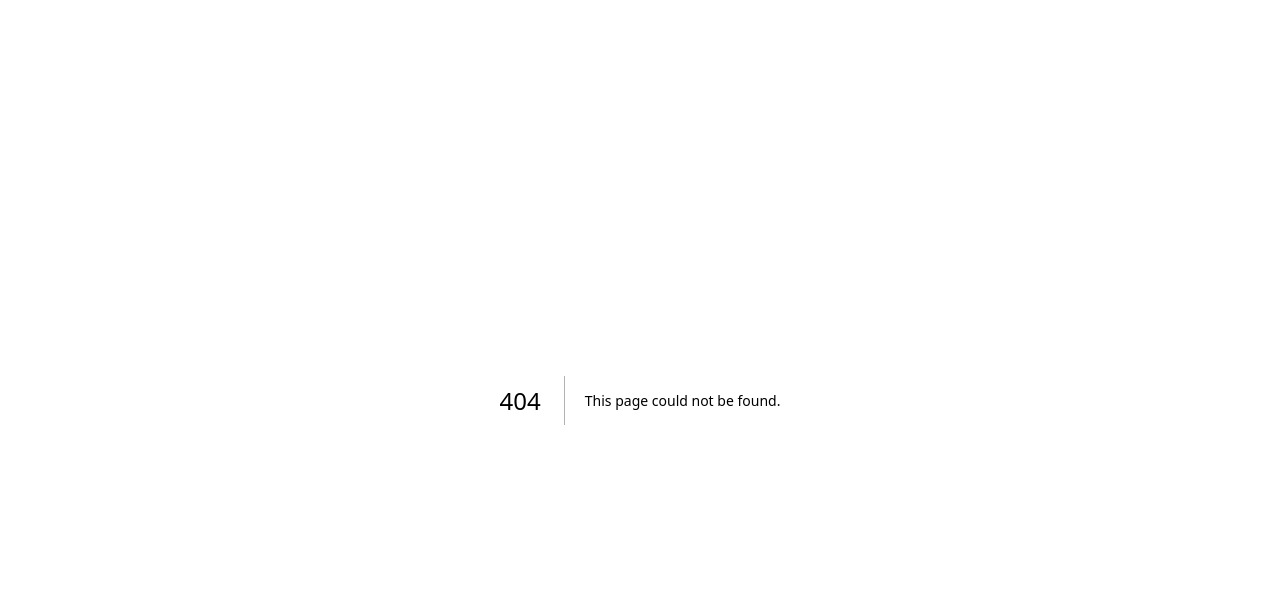
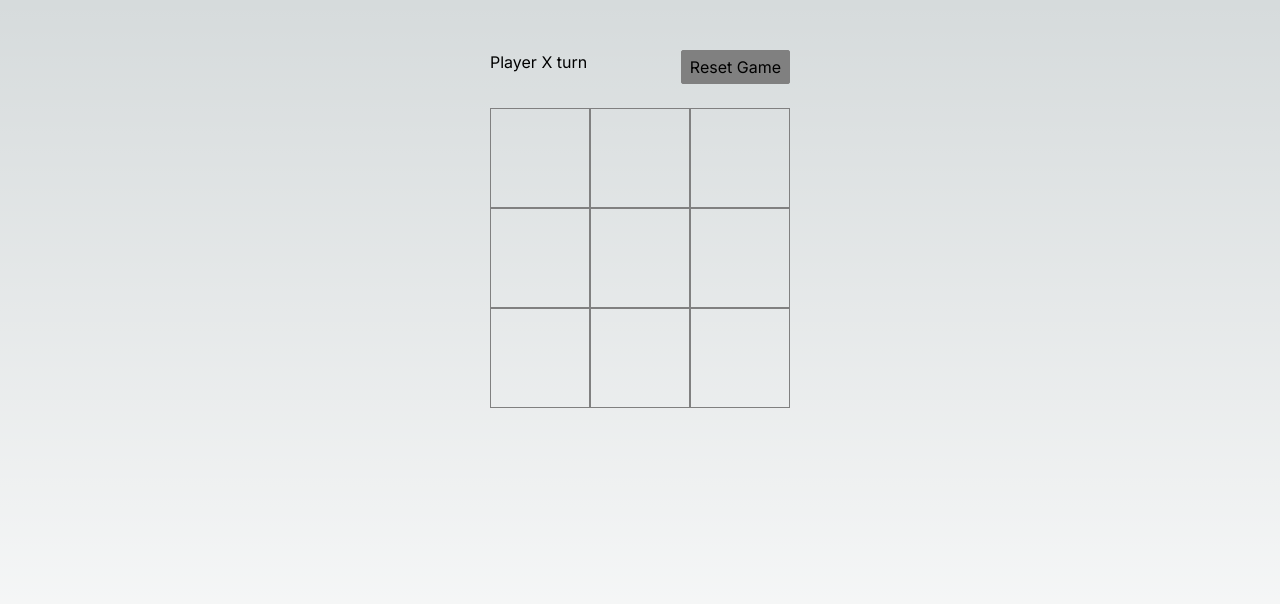
Before and after one commit to Jai-khanchandani/machine-coding-practice, a Next.js app: page /tic-tac-toe in a window 1280 px wide. Before the commit this address had no page. Shown: the top 604 px of the page. Built offline with nearby package versions, Linux system fonts and the light colour scheme.

Commit message:
feat: add tic tac toe game

```diff
--- a/src/app/globals.css
+++ b/src/app/globals.css
@@ -31,3 +31,20 @@ body {
     text-wrap: balance;
   }
 }
+
+.dF {
+  display: flex;
+}
+.dFA {
+  display: flex;
+  align-items: center;
+}
+.jcC {
+  justify-content: center;
+}
+.jcSB {
+  justify-content: space-between;
+}
+.fdC {
+  flex-direction: column;
+}
--- /dev/null
+++ b/src/app/tic-tac-toe/page.js
@@ -0,0 +1,114 @@
+"use client";
+
+import React, { useState } from "react";
+import styled from "styled-components";
+
+const Wrapper = styled.div`
+  padding: 50px;
+  height: 100vh;
+  .testHeading {
+    width: 300px;
+  }
+  .resetButton {
+    padding: 4px 8px;
+    border: 1px solid grey;
+    background: grey;
+    border-radius: 2px;
+  }
+`;
+
+const BoardWrapper = styled.div`
+  display: grid;
+  grid-template-columns: repeat(3, 1fr);
+  margin-top: 24px;
+  width: 300px;
+  height: 300px;
+  button {
+    border: 1px solid grey;
+    padding: 24px;
+    min-height: 76px;
+  }
+`;
+
+const initialBoard = () => Array(9).fill(null);
+
+const WINNING_PATTERS = [
+  [0, 1, 2],
+  [3, 4, 5],
+  [6, 7, 8],
+  [0, 3, 6],
+  [1, 4, 7],
+  [2, 5, 8],
+  [0, 4, 8],
+  [2, 4, 6],
+];
+
+const TicTacToe = () => {
+  const [board, setBoard] = useState(initialBoard());
+  const [isXnext, setIsXNext] = useState(true);
+
+  const calculateWinner = (currentBoard) => {
+    for (let i = 0; i < WINNING_PATTERS.length; i++) {
+      const [a, b, c] = WINNING_PATTERS[i];
+      if (
+        currentBoard[a] &&
+        currentBoard[a] === currentBoard[b] &&
+        currentBoard[a] === currentBoard[c]
+      ) {
+        return currentBoard[a];
+      }
+    }
+    return null;
+  };
+
+  const handleButtonClick = (index) => {
+    //  check winner
+    const winner = calculateWinner(board);
+    if (winner || board[index]) return;
+
+    const newBoard = [...board];
+
+    newBoard[index] = isXnext ? "X" : "O";
+    setBoard(newBoard);
+    setIsXNext(!isXnext);
+  };
+
+  const getStatusMessage = () => {
+    const winner = calculateWinner(board);
+    if (winner) return `Player ${winner} wins`;
+    if (!board.includes(null)) return`It's a draw`;
+    return `Player ${isXnext?"X":"O"} turn`;
+  };
+
+  const handleReset = () => {
+    setBoard(initialBoard);
+    setIsXNext(true);
+  };
+
+  return (
+    <Wrapper className="dFA fdC">
+      <div className="dF jcSB testHeading">
+        <span>{getStatusMessage()}</span>
+        <button className="resetButton" onClick={handleReset}>
+          Reset Game
+        </button>
+      </div>
+      <BoardWrapper>
+        {board.map((b, index) => {
+          console.log({ index });
+          return (
+            <button
+              key={index}
+              onClick={() => handleButtonClick(index)}
+              disabled={b !== null}
+            >
+              {b}
+            </button>
+          );
+        })}
+      </BoardWrapper>
+    </Wrapper>
+  );
+};
+
+export default TicTacToe;
```
